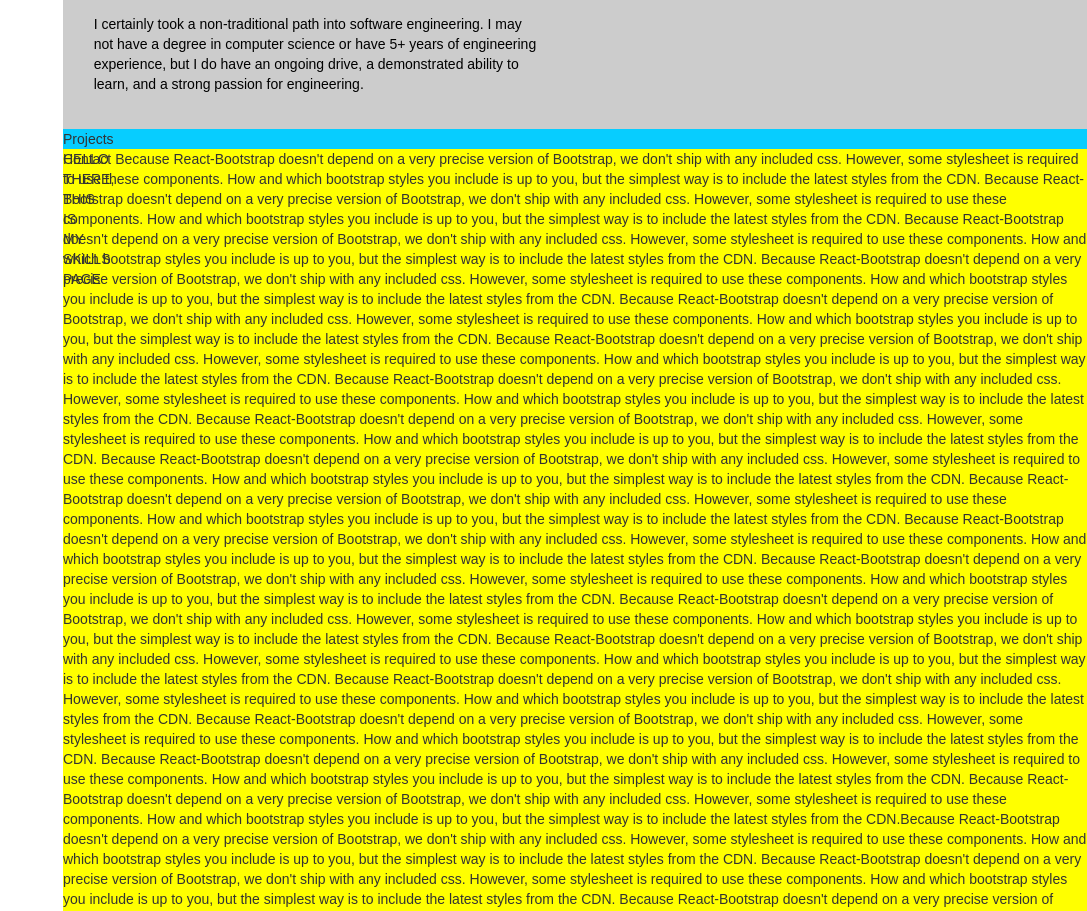
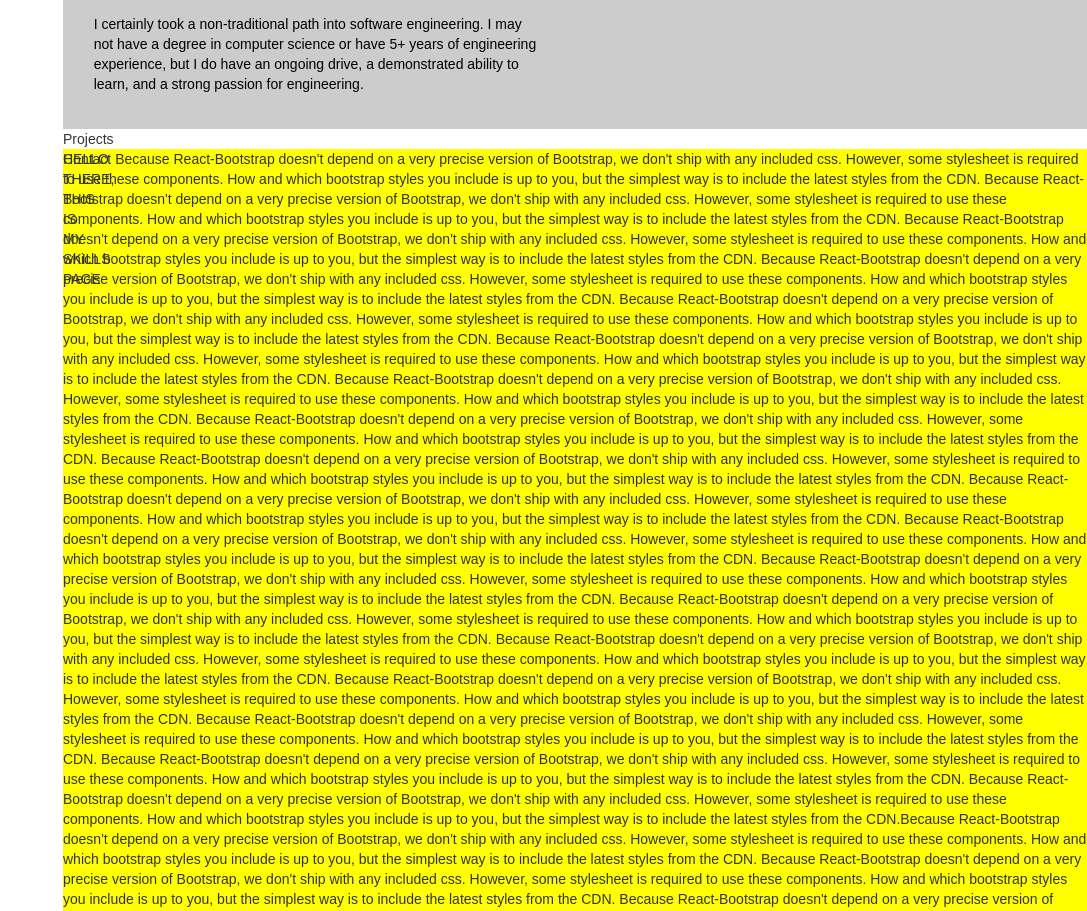
Before and after one commit to chiangshtaa/MichaelChiang, a React (Create React App) app: page / in a window 1280 px wide. Shown: the part 1440-2351 px from the top of the page, without its empty margins (193-1280 px from the left). Built offline with nearby package versions, Linux system fonts and the light colour scheme; grey boxes are pictures that could not be loaded.

Commit message:
change bg color of projects screen

```diff
--- a/src/components/css/Projects.css
+++ b/src/components/css/Projects.css
@@ -1,5 +1,5 @@
 .Projects {
-  background: #07cdff;
+  background: #fff;
   /*height: 100%;*/
   /*position: relative;*/
   /*display: block;*/
```
